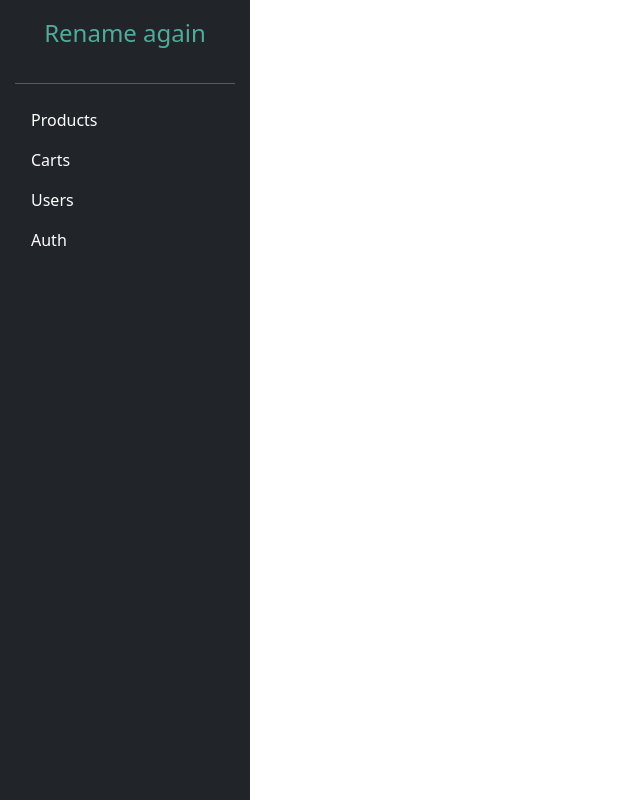
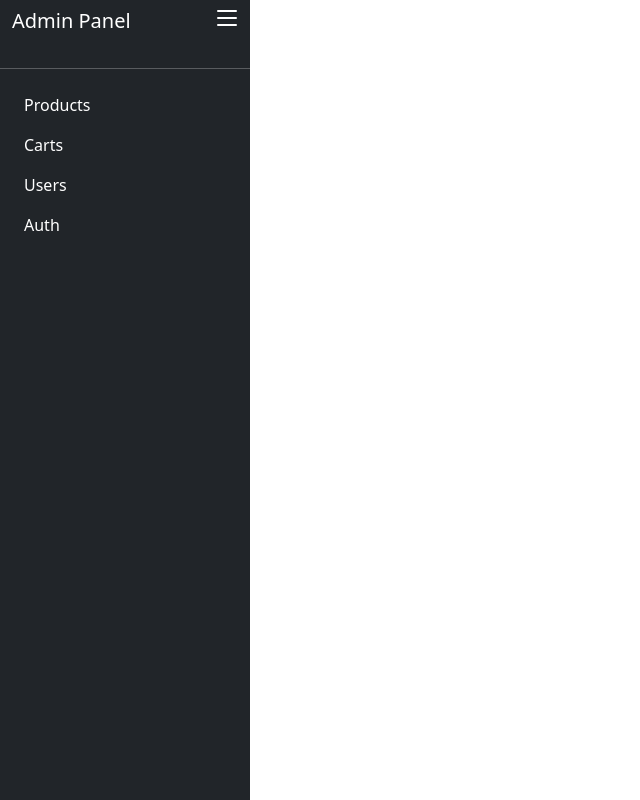
Before and after one commit to iamhns7/Dashboard-Template, a React (Vite) app: page / in a window 1280 px wide. Shown: the whole page, without its empty margins (0-640 px from the left). Built offline with nearby package versions, Linux system fonts and the light colour scheme; the HTML template or start-up script is replaced by a standard one.

Commit message:
Update the sidebar

```diff
--- a/src/App.tsx
+++ b/src/App.tsx
@@ -15,6 +15,7 @@ function App() {
             <Route path="/carts"  />
             <Route path="/users"/>
             <Route path="/auth"/>
+
           </Routes>
 
 
--- a/src/components/Sidebar.tsx
+++ b/src/components/Sidebar.tsx
@@ -1,36 +1,57 @@
 import { Link, useLocation } from "react-router-dom";
 import "../index.css";
-
+import { useState } from "react";
 
 const Sidebar = () => {
   const location = useLocation();
+  const [open, setOpen] = useState(true);
 
   const menuItems = [
     { name: "Products", path: "/products" },
     { name: "Carts", path: "/carts" },
     { name: "Users", path: "/users" },
-    { name: "Auth", path: "/auth"}
+    { name: "Auth", path: "/auth" }
   ];
 
   return (
-    <div className="sidebar-custom d-flex flex-column flex-shrink-0">
-      <span className="sidebar-tittle fs-4 mb-3">Rename again</span>
-      <hr />
-      <ul className="nav nav-pills flex-column mb-auto">
+    <aside
+      className={`sidebar-custom d-flex flex-column ${
+        open ? "open" : "closed"
+      }`}
+    >
+      <div className="d-flex align-items-center justify-content-between mb-3 px-2">
+        <span className="sidebar-tittle fs-5 text-white ms-1">
+          {open ? "Admin Panel" : ""}
+        </span>
+
+       <button
+  className="hamburger-btn"
+  onClick={() => setOpen((s) => !s)}
+  aria-label={open ? "Collapse sidebar" : "Expand sidebar"}
+>
+  <span className="line"></span>
+  <span className="line"></span>
+  <span className="line"></span>
+</button>
+      </div>
+
+      <hr className="text-white-10" />
+
+      <ul className="nav nav-pills flex-column mb-auto px-1">
         {menuItems.map((item) => (
-          <li className="nav-item" key={item.path}>
+          <li key={item.path} className="nav-item">
             <Link
               to={item.path}
-              className={`nav-link ${
+              className={`nav-link d-flex align-items-center ${
                 location.pathname === item.path ? "active" : "text-white"
               }`}
             >
-              {item.name}
+              <span className="label ms-1">{item.name}</span>
             </Link>
           </li>
         ))}
       </ul>
-    </div>
+    </aside>
   );
 };
 
--- a/src/index.css
+++ b/src/index.css
@@ -1,25 +1,58 @@
-
 .sidebar-custom {
   width: 250px;
-  height: 100vh;
-  padding: 15px;
+  min-height: 100vh;
   background-color: #212529;
-  color: white;
+  transition: width 0.18s ease;
+  overflow: hidden;
+}
+
+.sidebar-custom.closed {
+  width: 75px;
+
+}
+.hamburger-btn {
+  background: none;
+  border: none;
+  cursor: pointer;
+  padding: 5px;
+  display: flex;
+  flex-direction: column;
+  gap: 5px;
+}
+
+.hamburger-btn .line {
+  width: 20px;
+  height: 2px;
+  background-color: white;
+  border-radius: 2px;
+}
+
+
+.sidebar-tittle{
+  padding-top: 6px;
+}
+
+.sidebar-custom.closed .label {
+  opacity: 0;
+  transform: translateX(-8px);
+  width: 0;
+  display: inline-block;
+  visibility: hidden;
+}
+
+
+.sidebar-custom .label {
+  transition: opacity .15s ease, transform .15s ease;
+  opacity: 1;
+  transform: translateX(0);
+}
+
+
+.sidebar-custom hr {
+  border-color: white
 }
 
 .sidebar-custom .nav-link.active {
-  background-color: #5d9388d6;
-  color: white;
-  transition: 0.6s;
-  transform: scale(1.01)
+  background-color: rgba(255,255,255,0.07);
+  color: #fff;
 }
-
-.sidebar-custom .nav-link.active:hover {
-  background-color: #3c8879d6;
-}
-
-.sidebar-tittle{
-    text-align: center;
-    color:  #5bc5b0d6;
-    align-items: center;
-}
```
